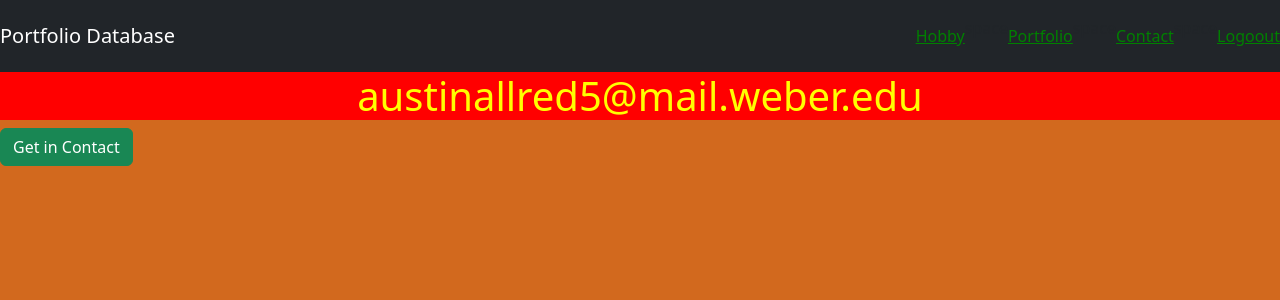
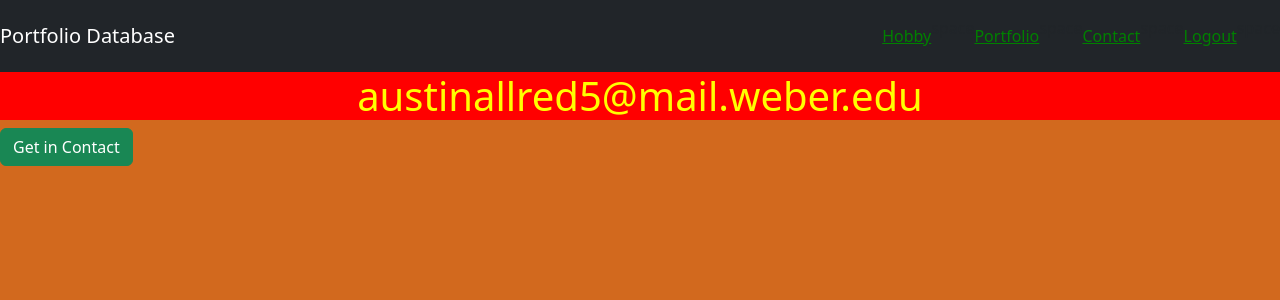
Before and after one commit to rockstar12410/CS3620_Portfolio, a Django app: page /contact/ in a window 1280 px wide. Shown: the top 300 px of the page. Run offline with Django 4.2, Linux system fonts and the light colour scheme; a user stored in the database is signed in.

Commit message:
fourth commit

```diff
--- a/mysite/PortfolioDatabase/Templates/PortfolioDatabase/base.html
+++ b/mysite/PortfolioDatabase/Templates/PortfolioDatabase/base.html
@@ -18,9 +18,13 @@
         <a href="/contact" class="nav-item">Contact</a>
         <p> space </p>
         {% if user.is_authenticated %}
-            <a href="{% url 'logout' %}" class="nav-item">Logoout</a>
+            <a href="{% url 'logout' %}" class="nav-item">Logout</a>
+            <p>space</p>
         {% else %}
             <a href="{% url 'login' %}" class="nav-item">Login</a>
+            <p>space</p>
+            <a href="{% url 'register' %}" class="nav-item">Register</a>
+            <p>space</p>
         {% endif %}
     </div>
 </nav>
```
Also changed, not shown: mysite/db.sqlite3.
